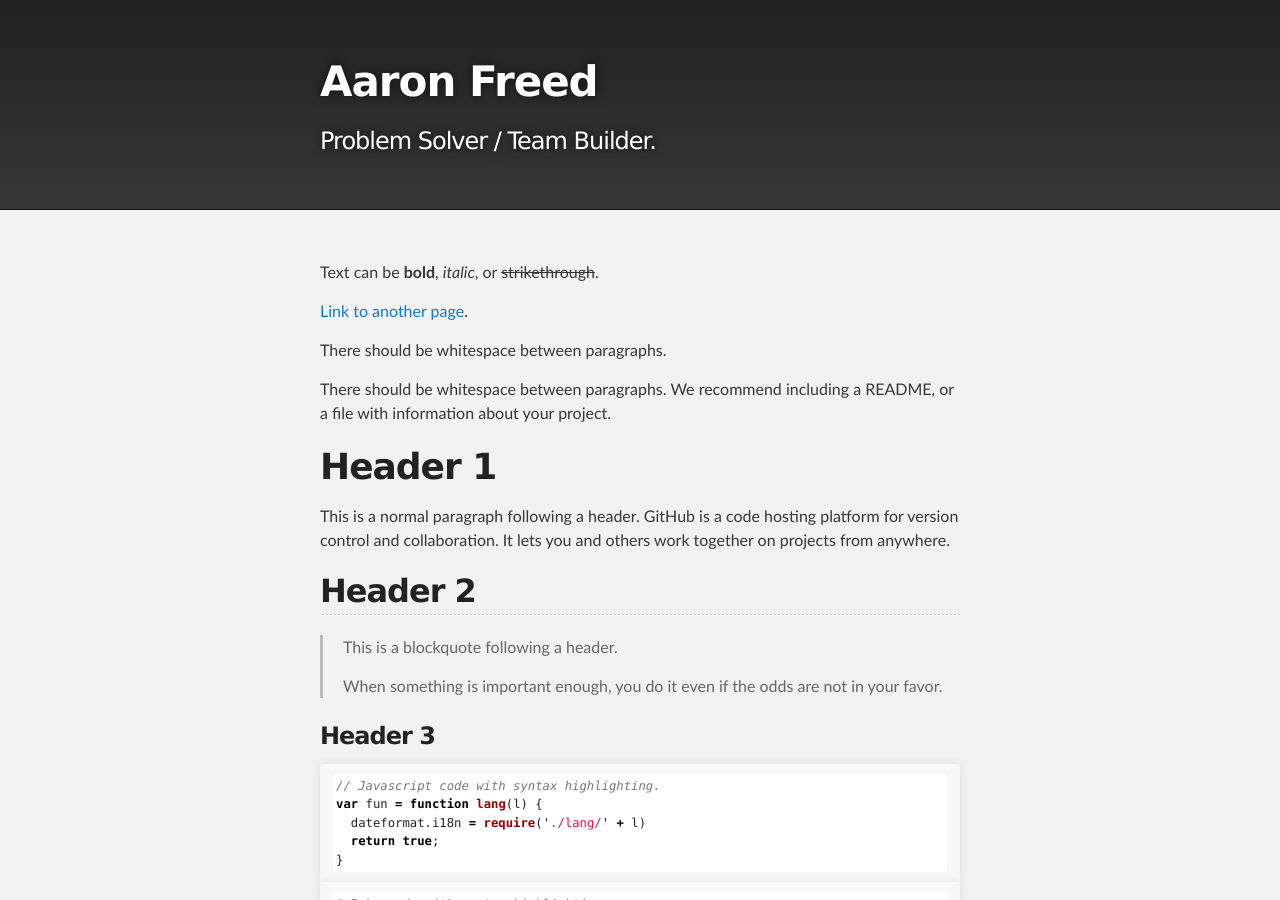
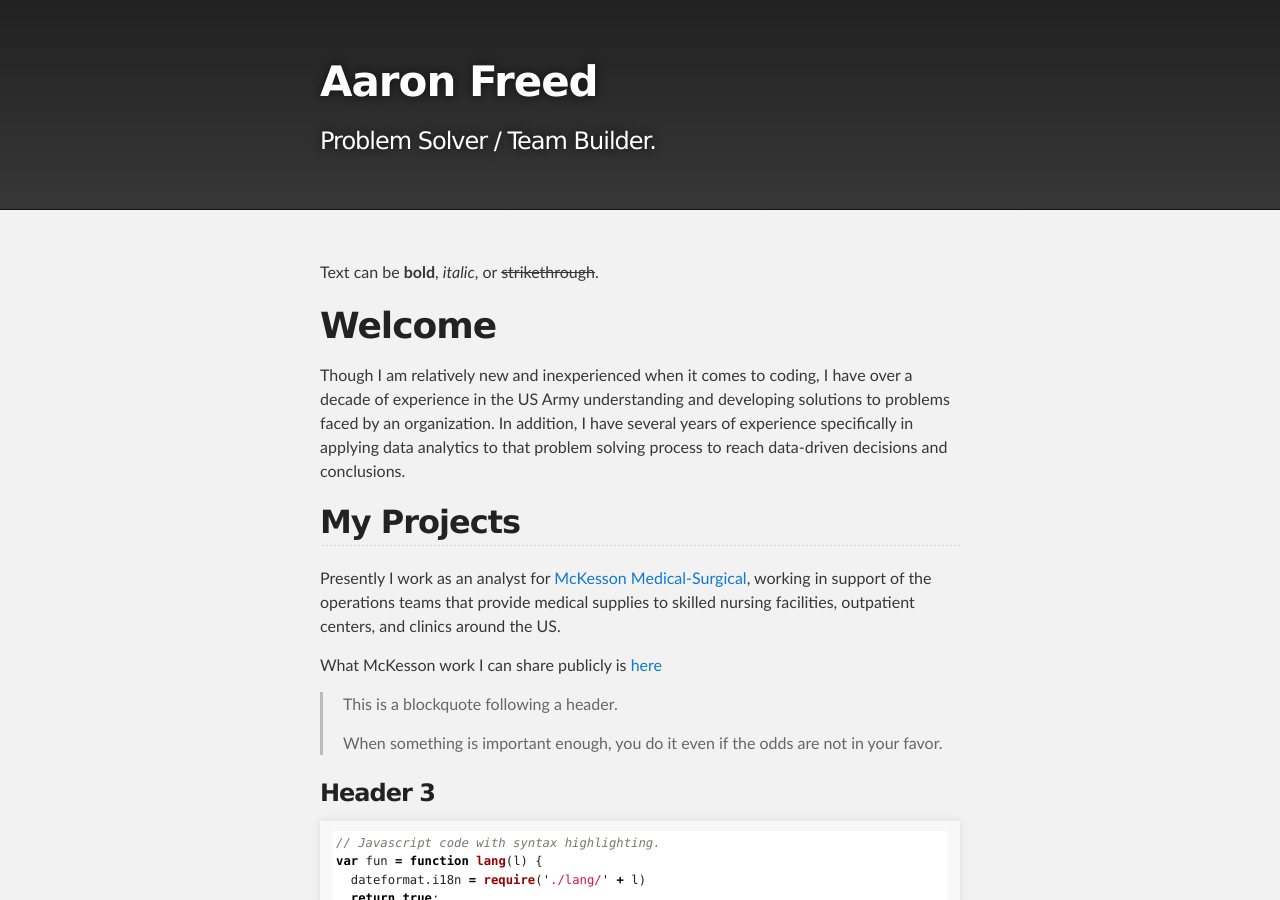
Before and after one commit to aaronfreed42/aaronfreed42.github.io, a Jekyll site: the page built from index.md, in a window 1280 px wide and 900 px high. Built offline with Jekyll 4.4.1, drawn with Linux system fonts in a browser that asks for light colours.

Commit message:
Update index.md

```diff
--- a/index.md
+++ b/index.md
@@ -4,17 +4,14 @@ layout: default
 
 Text can be **bold**, _italic_, or ~~strikethrough~~.
 
-[Link to another page](./another-page.html).
+# Welcome
 
-There should be whitespace between paragraphs.
+Though I am relatively new and inexperienced when it comes to coding, I have over a decade of experience in the US Army understanding and developing solutions to problems faced by an organization. In addition, I have several years of experience specifically in applying data analytics to that problem solving process to reach data-driven decisions and conclusions.
 
-There should be whitespace between paragraphs. We recommend including a README, or a file with information about your project.
+## My Projects
+Presently I work as an analyst for [McKesson Medical-Surgical](https://mms.mckesson.com/), working in support of the operations teams that provide medical supplies to skilled nursing facilities, outpatient centers, and clinics around the US.
 
-# Header 1
-
-This is a normal paragraph following a header. GitHub is a code hosting platform for version control and collaboration. It lets you and others work together on projects from anywhere.
-
-## Header 2
+What McKesson work I can share publicly is [here](/mckesson/index.md)
 
 > This is a blockquote following a header.
 >
```
